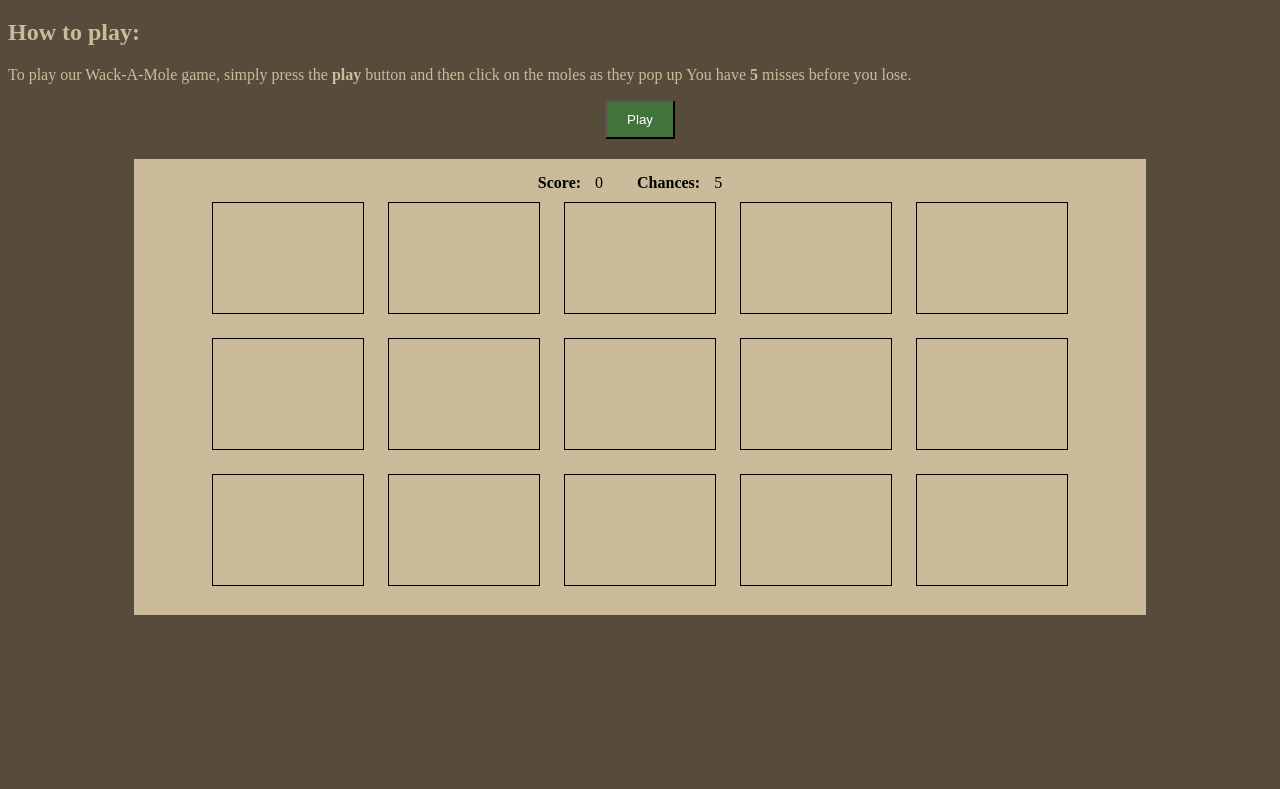
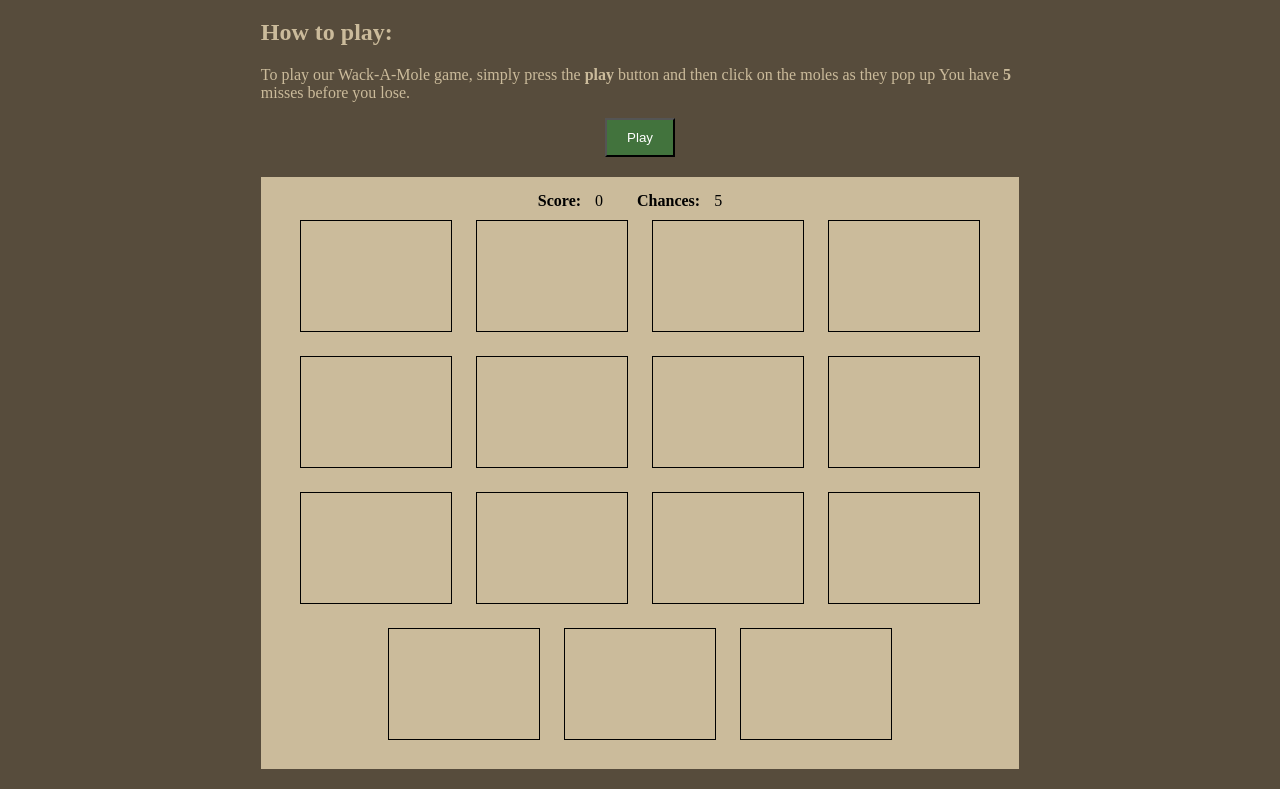
Before and after one commit to Trevash/html-creative-assignment, a plain HTML site: page index.html in a window 1280 px wide. Shown: the part 61-850 px from the top of the page. Before the commit the page ends 800 px from the top, so only its background shows below. Drawn offline with Linux system fonts and the light colour scheme.

Commit message:
Set width of instructions and Gameboard equal

```diff
--- a/main.css
+++ b/main.css
@@ -9,10 +9,12 @@ body {
 
 #instructions {
     color: #CBBB9B;
+    width: 60%;
+    margin: auto;
 }
 
 #gameBoard {
-    width: 80%;
+    width: 60%;
     overflow-y: hidden;
     height: auto;
     background-color: #CBBB9B;
```
